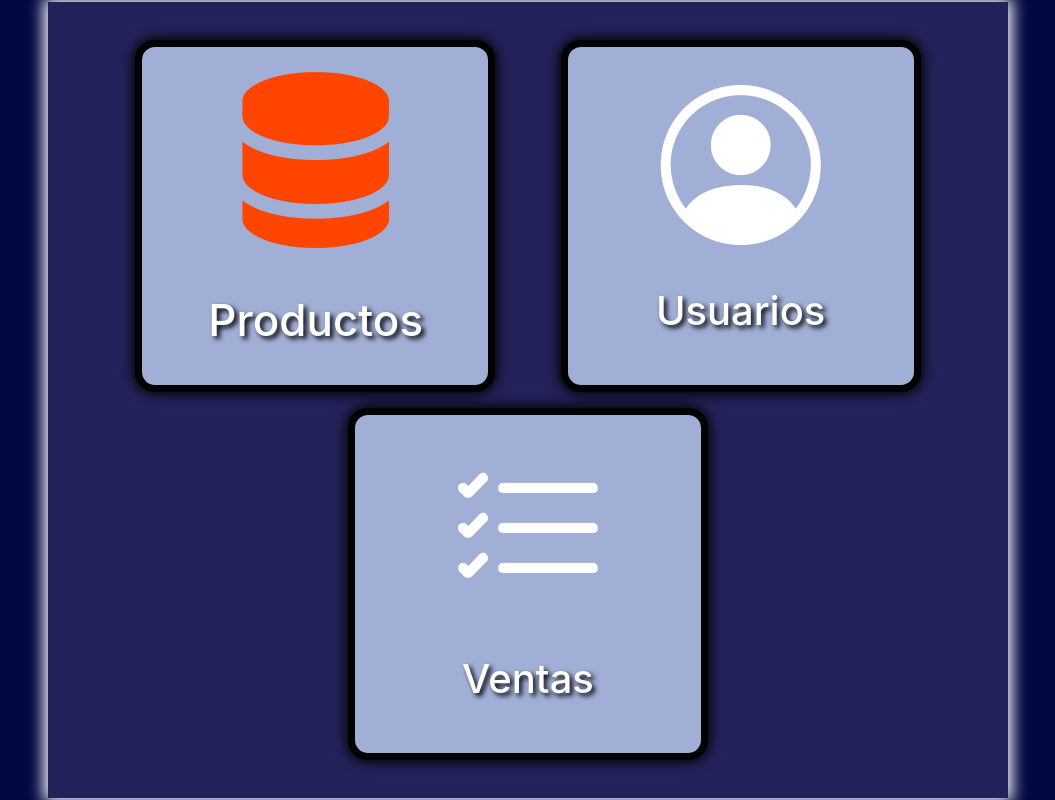
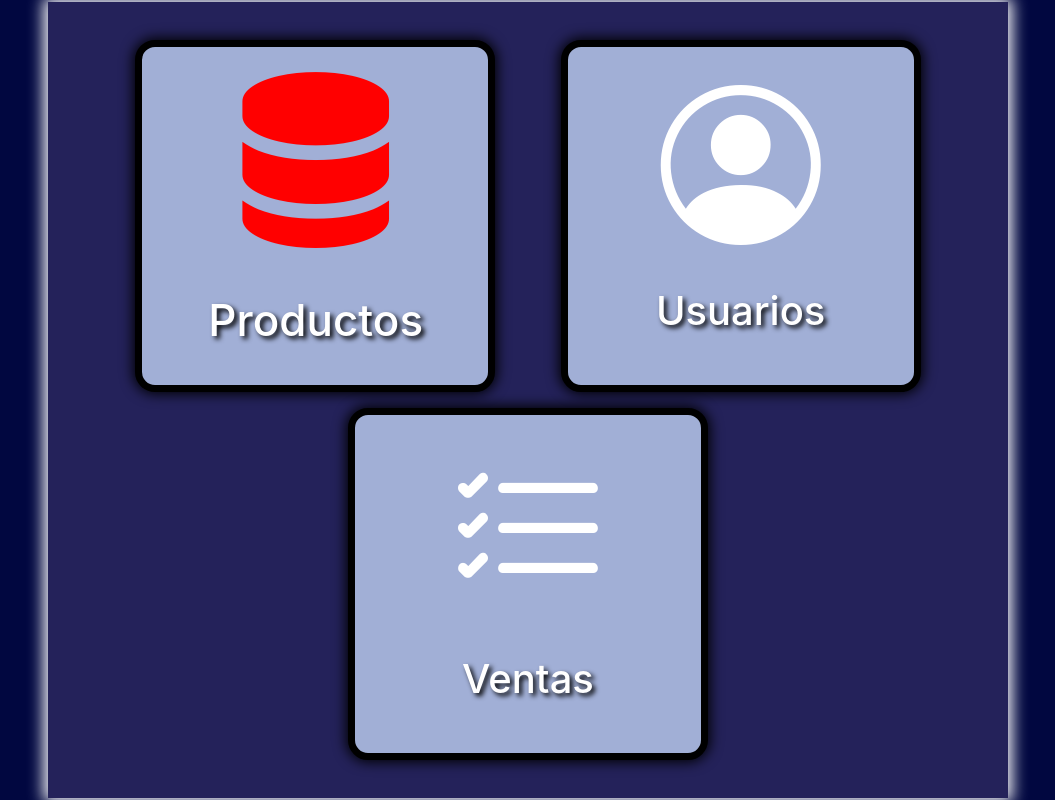
Before and after one commit to Alexcastr/deveApps, a React (Create React App) app: page /goto in a window 1280 px wide. In both pictures the pointer is over the icon 427 px from the left and 167 px from the top of the page. Shown: the whole page, without its empty margins (112-1167 px from the left). Built offline with nearby package versions, Linux system fonts and the light colour scheme.

Commit message:
cambio de color a la animación

```diff
--- a/src/Styles/Body.css
+++ b/src/Styles/Body.css
@@ -97,7 +97,7 @@ select:focus {
   text-decoration: none;
 }
 .redirectButton:hover > .redirectIcon {
-  color: orangered;
+  color: red;
 }
 
 .redirectIcon {
```
